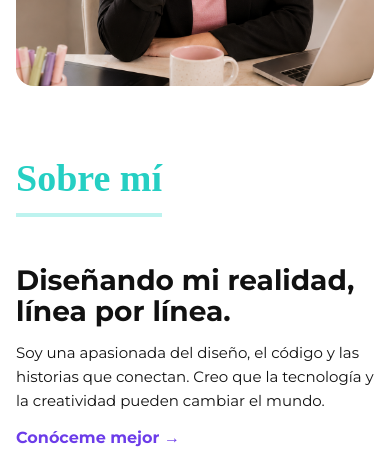
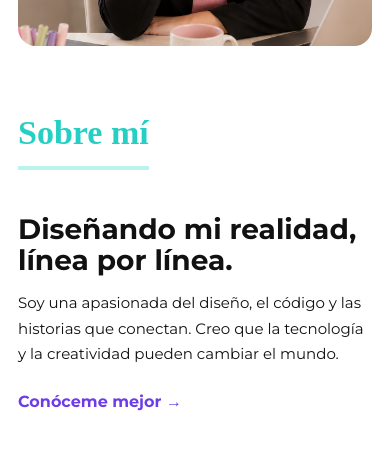
Before and after one commit to rossijavagithub/blog-diseno-vida-y-codigo, a React (Vite) app: page / in a window 390 px wide. Shown: the part 1191-1644 px from the top of the page. Built offline with nearby package versions, Linux system fonts and the light colour scheme; no server answers; a web font is replaced by a local one.

Commit message:
Corregir rutas y responsive de sobre mi

```diff
--- a/src/index.css
+++ b/src/index.css
@@ -852,14 +852,40 @@ textarea {
   .home-about {
     max-width: 420px;
     margin: 0 auto;
-    padding: 42px 16px;
+    padding: 42px 18px;
+    display: grid;
     grid-template-columns: 1fr;
     gap: 24px;
   }
 
   .home-about-image {
     width: 100%;
-    height: 300px;
+    height: 260px;
+    object-fit: cover;
+    border-radius: 18px;
+  }
+
+  .home-about-text {
+    max-width: 100%;
+  }
+
+  .home-about-text .intro {
+    font-size: 34px;
+  }
+
+  .home-about-text h2 {
+    font-size: 28px;
+    line-height: 1.1;
+  }
+
+  .home-about-text p {
+    font-size: 15px;
+    line-height: 1.7;
+  }
+
+  .home-about-text a {
+    display: inline-block;
+    margin-top: 10px;
   }
 
   .newsletter {
--- a/src/pages/Home.jsx
+++ b/src/pages/Home.jsx
@@ -18,6 +18,7 @@
 //  map pinta las cards en pantalla.
 
 import { useEffect, useState } from "react";
+import { Link } from "react-router-dom";
 import PostCard from "../components/PostCard";
 import API_URL from "../services/api";
 
@@ -71,9 +72,9 @@ function Home() {
               Ver mis proyectos →
             </a>
 
-            <a href="/sobre-mi" className="text-button">
+            <Link to="/sobre-mi" className="text-button">
               Sobre mí →
-            </a>
+            </Link>
           </div>
         </div>
 
@@ -84,7 +85,7 @@ function Home() {
             className="hero-photo"
           />
         </div>
-      </section>
+      </section >
 
       <section id="posts" className="posts-section">
         <h2>Últimos artículos</h2>
@@ -126,7 +127,7 @@ function Home() {
             mundo.
           </p>
 
-          <a href="/sobre-mi">Conóceme mejor →</a>
+          <Link to="/sobre-mi">Conóceme mejor →</Link>
         </div>
       </section>
     </>
```
